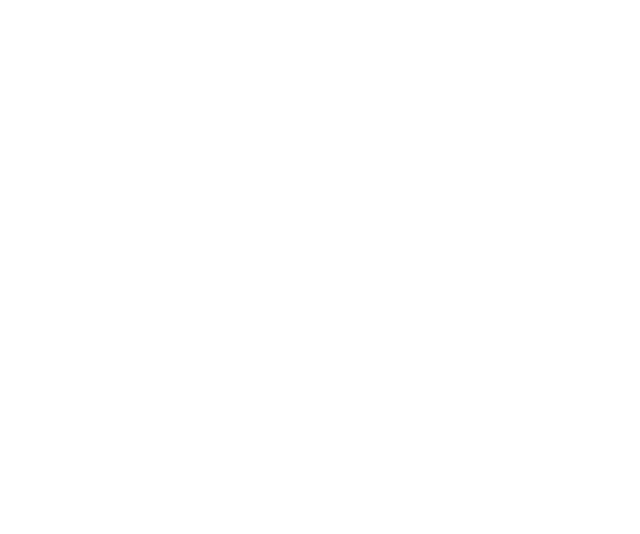
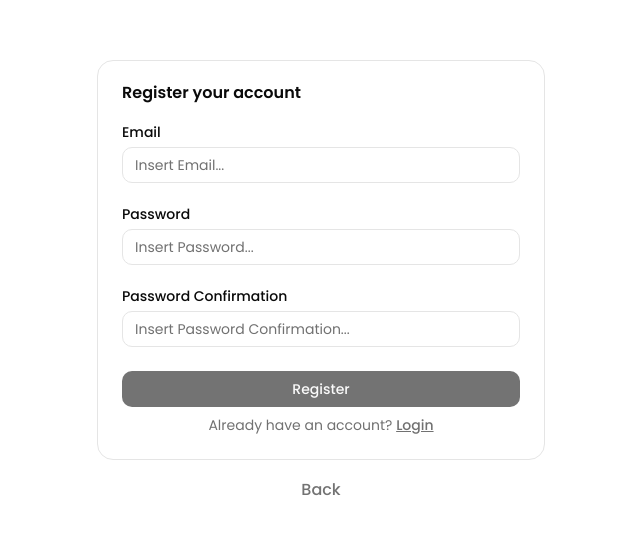
Before and after one commit to ElloRabyndra/learn-react, a React (Vite) app: page /Register in a window 1280 px wide. Before the commit this address had no page. Shown: the part 116-650 px from the top of the page, without its empty margins (319-959 px from the left). Built offline with nearby package versions, Linux system fonts and the light colour scheme.

Commit message:
feat: add Form Handling page

```diff
--- /dev/null
+++ b/src/Components/Auth/Login.jsx
@@ -0,0 +1,52 @@
+import { Link } from "react-router";
+import { Button } from "@/components/ui/button";
+import {
+  Card,
+  CardAction,
+  CardContent,
+  CardDescription,
+  CardFooter,
+  CardHeader,
+  CardTitle,
+} from "@/components/ui/card";
+import { Input } from "@/components/ui/input";
+import { Label } from "@/components/ui/label";
+
+export default function Login() {
+  return (
+    <Card className="w-full min-w-80 md:min-w-md">
+      <CardHeader className={"flex items-center justify-between gap-2"}>
+        <CardTitle>Login to your account</CardTitle>
+        <CardAction>
+          <Button variant="link"><Link to="/register">Register</Link></Button>
+        </CardAction>
+      </CardHeader>
+      <CardContent>
+        <form>
+          <div className="flex flex-col gap-6">
+            <div className="grid gap-2">
+              <Label htmlFor="email">Email</Label>
+              <Input
+                id="email"
+                type="email"
+                placeholder="Insert Email..."
+                required
+              />
+            </div>
+            <div className="grid gap-2">
+              <div className="flex items-center">
+                <Label htmlFor="password">Password</Label>
+              </div>
+              <Input id="password" type="password" placeholder="Insert Password..." required />
+            </div>
+          </div>
+        </form>
+      </CardContent>
+      <CardFooter className="flex-col gap-2">
+        <Button type="submit" className="w-full">
+          Login
+        </Button>
+      </CardFooter>
+    </Card>
+  );
+}
--- /dev/null
+++ b/src/Components/Auth/Register.jsx
@@ -0,0 +1,60 @@
+import { Link } from "react-router";
+import { Button } from "@/components/ui/button";
+import {
+  Card,
+  CardAction,
+  CardContent,
+  CardDescription,
+  CardFooter,
+  CardHeader,
+  CardTitle,
+} from "@/components/ui/card";
+import { Input } from "@/components/ui/input";
+import { Label } from "@/components/ui/label";
+
+export default function Register() {
+  return (
+    <Card className="w-full min-w-80 md:min-w-md">
+      <CardHeader className={"flex items-center justify-between gap-2"}>
+        <CardTitle>Register your account</CardTitle>
+        <CardAction>
+        </CardAction>
+      </CardHeader>
+      <CardContent>
+        <form>
+          <div className="flex flex-col gap-6">
+            <div className="grid gap-2">
+              <Label htmlFor="email">Email</Label>
+              <Input
+                id="email"
+                type="email"
+                placeholder="Insert Email..."
+                required
+              />
+            </div>
+            <div className="grid gap-2">
+              <div className="flex items-center">
+                <Label htmlFor="password">Password</Label>
+              </div>
+              <Input id="password" type="password" placeholder="Insert Password..." required />
+            </div>
+            <div className="grid gap-2">
+              <div className="flex items-center">
+                <Label htmlFor="password">Password Confirmation</Label>
+              </div>
+              <Input id="password" type="passwordConfirmation" placeholder="Insert Password Confirmation..." required />
+            </div>
+          </div>
+        </form>
+      </CardContent>
+      <CardFooter className="flex-col gap-2">
+        <Button type="submit" className="w-full">
+          Register
+        </Button>
+        <CardDescription>
+          Already have an account? <Link to="/Login" className="font-medium underline">Login</Link>
+        </CardDescription>
+      </CardFooter>
+    </Card>
+  );
+}
--- a/src/Components/Navigation/Nav.jsx
+++ b/src/Components/Navigation/Nav.jsx
@@ -30,6 +30,7 @@
           <SelectItem value="/">Home</SelectItem>
           <SelectItem value="/liftingStateUp">Lifting State Up</SelectItem>
           <SelectItem value="/Routing">Routing</SelectItem>
+          <SelectItem value="/FormHandling">Form Handling</SelectItem>
         </SelectGroup>
       </SelectContent>
     </Select>
--- a/src/Components/Routing/Routing.jsx
+++ b/src/Components/Routing/Routing.jsx
@@ -1,6 +1,6 @@
 import { NavLink, Outlet } from "react-router";
 
-export default function Routing() {
+export default function Routing({ Count }) {
   return (
     <div className="p-5 border shadow-xs rounded-2xl min-h-60">
       <nav className="flex justify-center gap-4 mb-4">
--- a/src/main.jsx
+++ b/src/main.jsx
@@ -5,7 +5,11 @@
 import Home from "./pages/Home";
 import OldFormPage from "./pages/OldFormPage.jsx";
 import RoutingPage from "./pages/RoutingPage";
+import AuthPage from "./pages/AuthPage";
+import FormHandling from "./pages/FormHandling";
 import Page from "./Components/Routing/Page";
+import Register from "./Components/Auth/Register";
+import Login from "./Components/Auth/Login";
 
 createRoot(document.getElementById("root")).render(
   <StrictMode>
@@ -19,6 +23,11 @@
           <Route path="Page2" element={<Page>Content 2</Page>} />
           <Route path="Page3" element={<Page>Content 3</Page>} />
         </Route>
+        <Route path="/FormHandling" element={<FormHandling />} />
+        <Route element={<AuthPage />}>
+          <Route path="/Register" element={<Register />} />
+          <Route path="/Login" element={<Login />} />
+        </Route>
       </Routes>
     </BrowserRouter>
   </StrictMode>
--- /dev/null
+++ b/src/pages/AuthPage.jsx
@@ -0,0 +1,15 @@
+import { useState } from "react";
+import { Link } from "react-router";
+import { Outlet } from "react-router";
+import { Button } from "@/Components/ui/button";
+
+export default function AuthPage() {
+  return (
+    <section className="flex flex-col items-center justify-center min-h-screen font-[Poppins]">
+      <div className="p-8 space-y-3 min-w-sm">
+        <Outlet />
+        <Button className={"w-full text-md"} variant={"link"}><Link to="/FormHandling">Back</Link></Button>
+      </div>
+    </section>
+  );
+}
--- /dev/null
+++ b/src/pages/FormHandling.jsx
@@ -0,0 +1,17 @@
+import Nav from "../Components/Navigation/Nav";
+import { Button } from "@/Components/ui/button";
+import { Link } from "react-router";
+export default function FormHandling() {
+  return (
+    <section className="flex items-center justify-center min-h-screen p-8 font-[Poppins]">
+      <div className="p-8 space-y-3 text-center min-w-sm">
+        <h1 className="text-2xl font-bold">Form Handling</h1>
+        <div className="flex w-full gap-2">
+          <Button className={"w-1/2"}><Link to="/register">Register</Link></Button>
+          <Button className={"w-1/2"}><Link to="/login">Login</Link></Button>
+        </div>
+        <Nav />
+      </div>
+    </section>
+  );
+}
--- a/src/pages/RoutingPage.jsx
+++ b/src/pages/RoutingPage.jsx
@@ -6,7 +6,7 @@
     <section className="flex items-center justify-center min-h-screen p-8 space-y-5 font-[Poppins]">
       <div className="space-y-4 text-center min-w-80 md:min-w-md">
         <h1 className="text-2xl font-bold">React Routing</h1>
-        <Routing />
+        <Routing Count={1} />
         <Nav />
       </div>
     </section>
```
